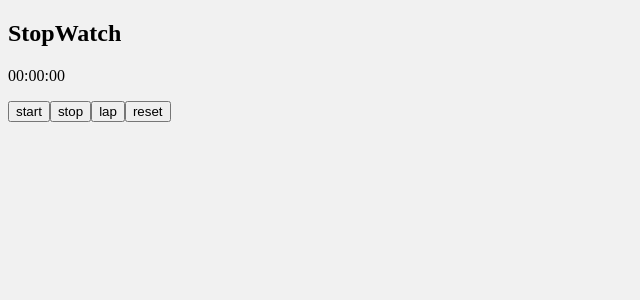
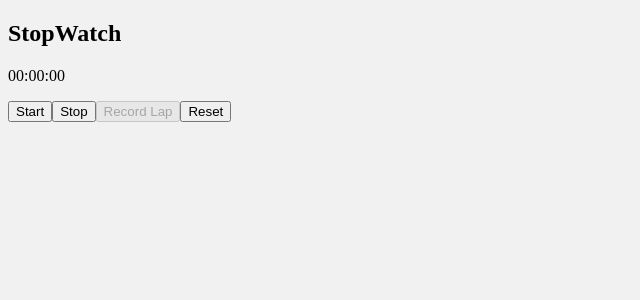
Before and after one commit to Shopify/eng-intern-assessment-react, a React app: page / in a window 1280 px wide. Shown: the top 300 px of the page, without its empty margins (0-640 px from the left). Built offline with nearby package versions, Linux system fonts and the light colour scheme.

Commit message:
Improve button text assignment and disable lap button when timer is stopped

```diff
--- a/src/StopWatch.tsx
+++ b/src/StopWatch.tsx
@@ -39,7 +39,7 @@ export default function StopWatch() {
             <p>{formatTime(time)}</p>
             <StopWatchButton type={'start'} onClick={() => setTimerOn(true)}></StopWatchButton>
             <StopWatchButton type={'stop'} onClick={() => setTimerOn(false)}></StopWatchButton>
-            <StopWatchButton type={'lap'} onClick={() => {setLapTimes([...lapTimes, time])}}></StopWatchButton>
+            <StopWatchButton type={'lap'} timerOn={timerOn} onClick={() => {setLapTimes([...lapTimes, time])}}></StopWatchButton>
             <StopWatchButton type={'reset'} onClick={() => {setTimerOn(false); setTime(0); setLapTimes([])}}></StopWatchButton>
             {/* Display the lap times */}
             <ul>
--- a/src/StopWatchButton.tsx
+++ b/src/StopWatchButton.tsx
@@ -1,12 +1,38 @@
 import React from 'react'
 
+// Define the props for the StopWatchButton component
 type StopWatchButtonProps = {
-    type: string;
+    type: 'start' | 'stop' | 'lap' | 'reset';
     onClick: () => void;
+    timerOn?: boolean;
 };
 
-  export default function StopWatchButton({ type, onClick }: StopWatchButtonProps) {
+  export default function StopWatchButton({ type, onClick, timerOn }: StopWatchButtonProps) {
+    // Determine the button text based on the type
+    let buttonText;
+    switch(type) {
+        case 'start':
+            buttonText = 'Start';
+            break;
+        case 'stop':
+            buttonText = 'Stop';
+            break;
+        case 'lap':
+            buttonText = 'Record Lap';
+            break;
+        case 'reset':
+            buttonText = 'Reset';
+            break;
+        default: buttonText = '';
+    }
+
     return(
-        <button onClick={onClick}>{type}</button>
+        <button
+            onClick={onClick}
+            // Disable the lap button when the timer is stopped
+            disabled={!timerOn && type === 'lap'}
+            >
+            {buttonText}
+        </button>
     )
 }
```
